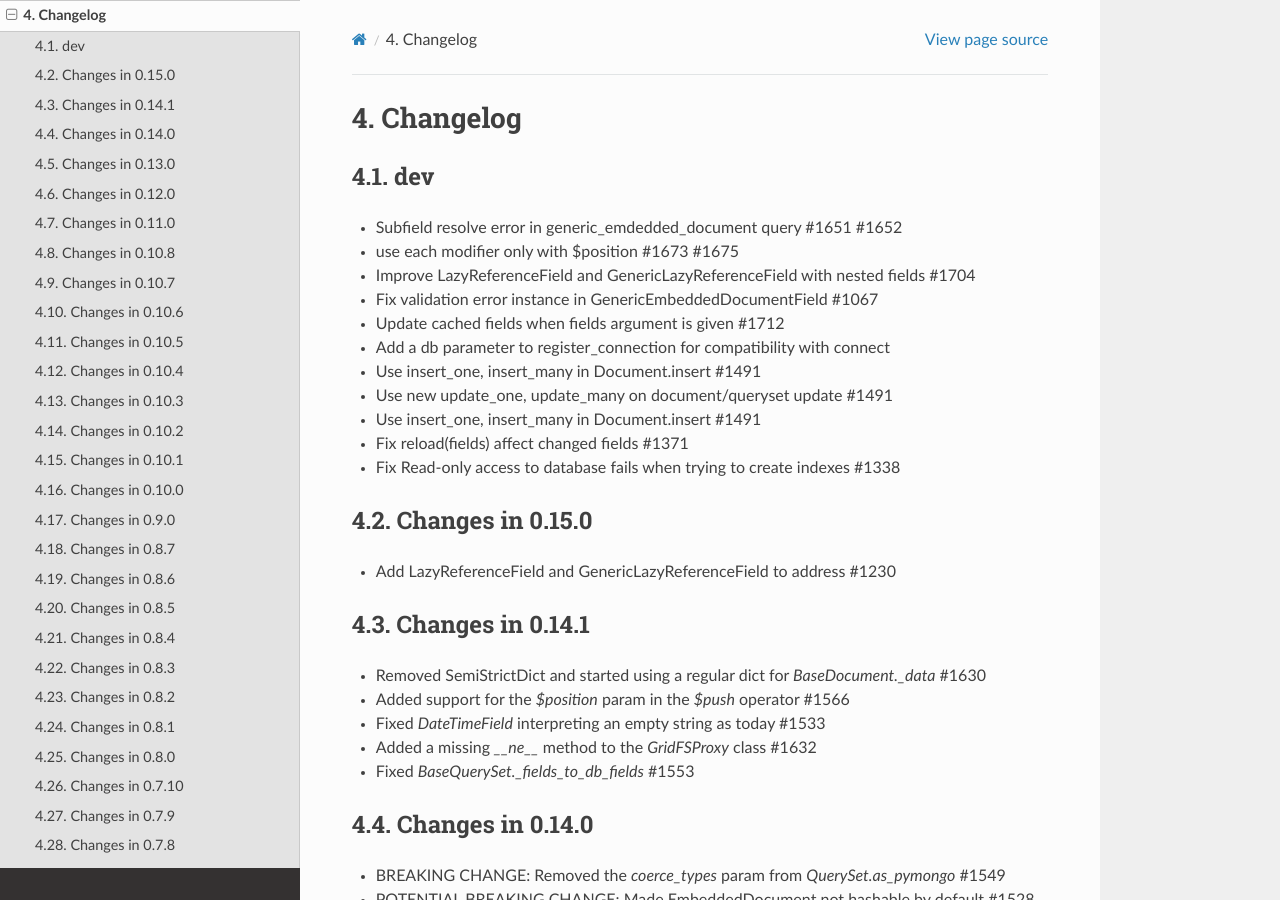
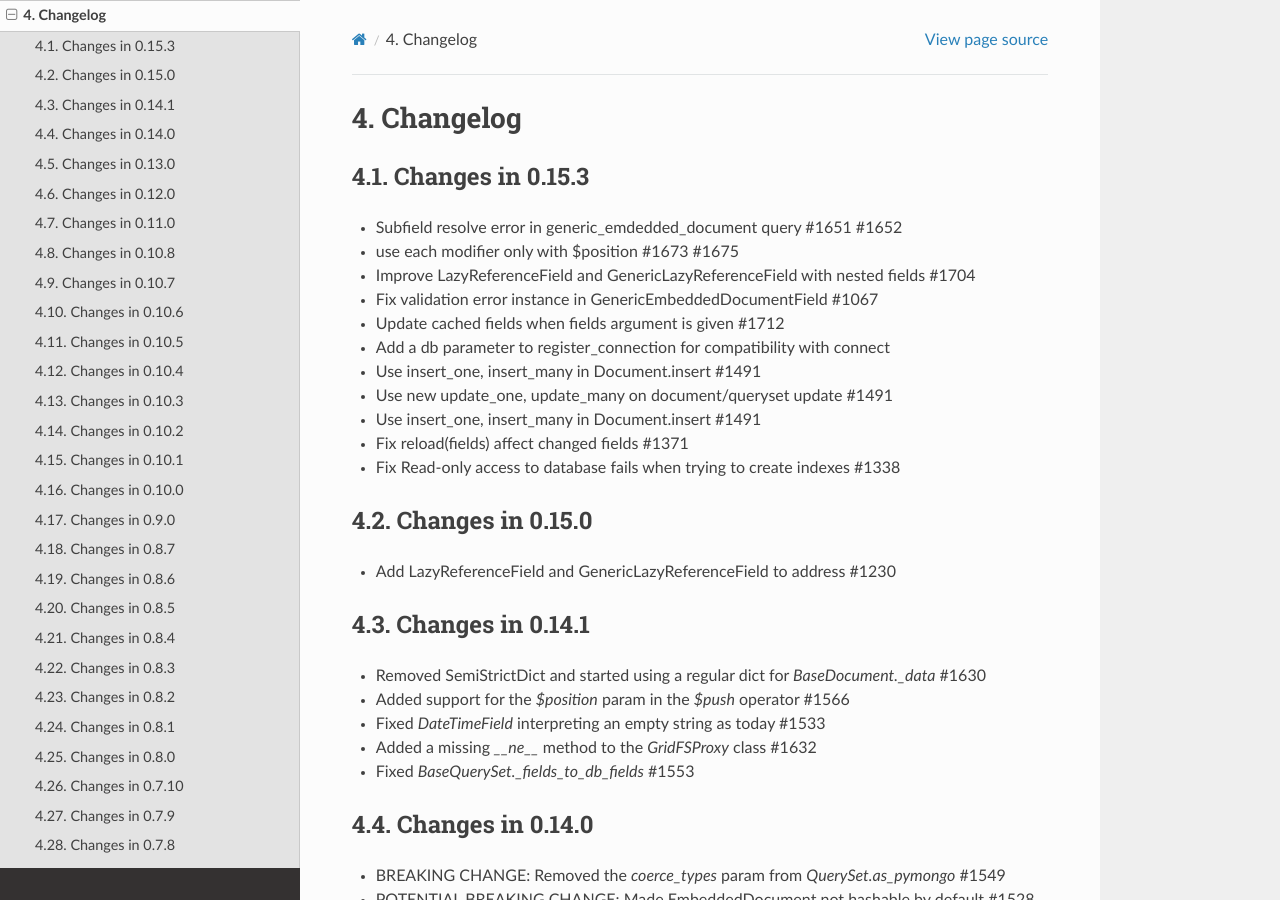
Before and after one commit to MongoEngine/mongoengine, a Sphinx documentation site: the page built from docs/changelog.rst, in a window 1280 px wide and 900 px high. Built offline with Sphinx 7.4.7 and the Read the Docs theme 2.0.0, drawn with Linux system fonts in a browser that asks for light colours.

Commit message:
fix changelog

```diff
--- a/docs/changelog.rst
+++ b/docs/changelog.rst
@@ -2,8 +2,8 @@
 Changelog
 =========
 
-dev
-===
+Changes in 0.15.3
+=================
 -  Subfield resolve error in generic_emdedded_document query #1651 #1652
 -  use each modifier only with $position #1673 #1675
 -  Improve LazyReferenceField and GenericLazyReferenceField with nested fields #1704
```
